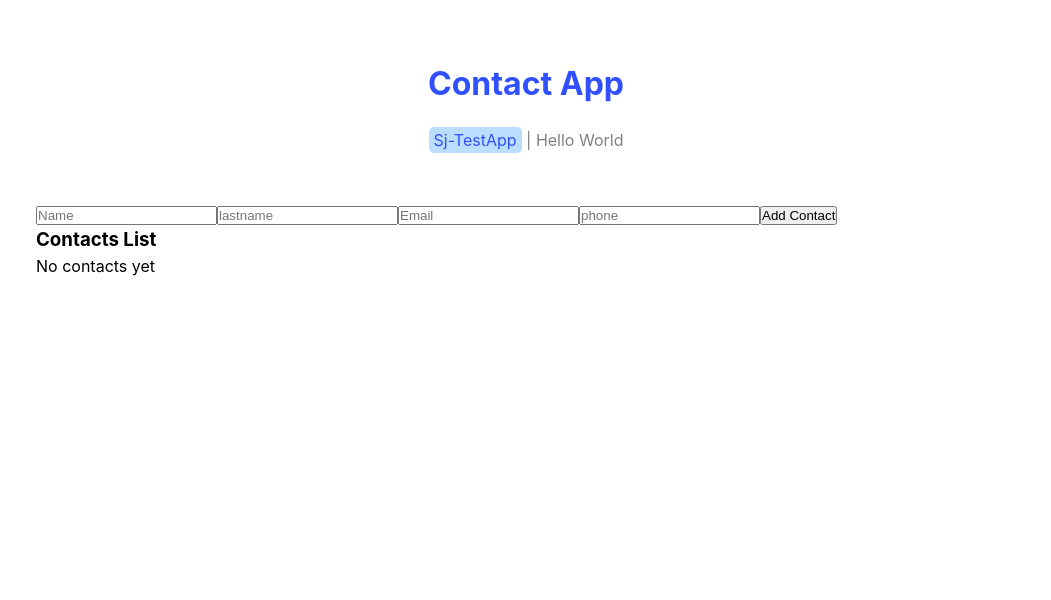
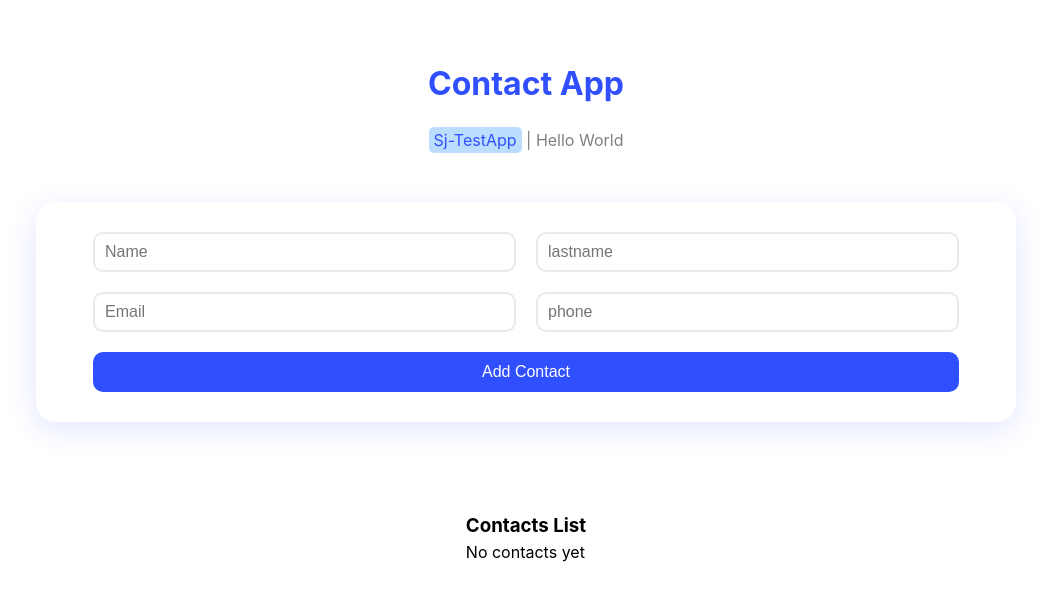
Before and after one commit to saeedjoulaei/Contact-App, a React (Vite) app: page / in a window 1280 px wide. Shown: the top 600 px of the page, without its empty margins (114-1165 px from the left). Built offline with nearby package versions, Linux system fonts and the light colour scheme.

Commit message:
css style for container and form is added

```diff
--- a/src/components/Contacts.jsx
+++ b/src/components/Contacts.jsx
@@ -3,6 +3,8 @@
 import ContactsList from "./ContactsList";
 import inputs from "../constants/inputs";
 import { v4 } from "uuid";
+
+import styles from "../components/Contacts.module.css";
 
 function Contacts() {
   const [contact, setContact] = useState({
@@ -47,8 +49,8 @@
     setContacts(newContacts);
   };
   return (
-    <div>
-      <div>
+    <div className={styles.container}>
+      <div className={styles.form}>
         {inputs.map((input) => (
           <input
             key={input.id}
@@ -62,7 +64,7 @@
 
         <button onClick={addHandler}>Add Contact</button>
       </div>
-      <div>{alert && <p>{alert}</p>}</div>
+      <div className={styles.alert}>{alert && <p>{alert}</p>}</div>
       <ContactsList contacts={contacts} deleteHandler={deleteHandler} />
     </div>
   );
--- /dev/null
+++ b/src/components/Contacts.module.css
@@ -0,0 +1,63 @@
+.container {
+  display: flex;
+  flex-direction: column;
+  align-items: center;
+}
+.form {
+  display: flex;
+  align-items: center;
+  justify-content: center;
+  flex-wrap: wrap;
+  padding: 20px;
+
+  margin-bottom: 20px;
+  border-radius: 20px;
+  box-shadow: #304ffe25 0px 7px 29px 0px;
+}
+.form input {
+  width: 45%;
+
+  height: 40px;
+  padding: 10px;
+  margin: 10px;
+  border: 2px solid #eaeaea;
+  border-radius: 10px;
+  font-size: 1rem;
+  color: #304ffe;
+}
+.form button {
+  width: calc(90% + 20px);
+  height: 40px;
+  padding: 10px;
+  margin: 10px 0;
+  cursor: pointer;
+  background-color: #304ffe;
+  border: none;
+  border-radius: 10px;
+  font-size: 1rem;
+  color: #fff;
+  transition: 0.2s all ease-in-out;
+}
+.form button:hover {
+  box-shadow: #0c2ad487 0px 7px 29px 0px;
+}
+.alert {
+  width: 100%;
+  height: 40px;
+  margin: 5px 0px 25px;
+}
+.alert p {
+  background-color: #ffebee;
+  color: #f44336;
+  width: 100%;
+  padding: 10px;
+  border-radius: 10px;
+}
+@media (max-width: 500px) {
+  .form input {
+    width: 90%;
+  }
+  .form button {
+    width: 90%;
+  }
+}
```
